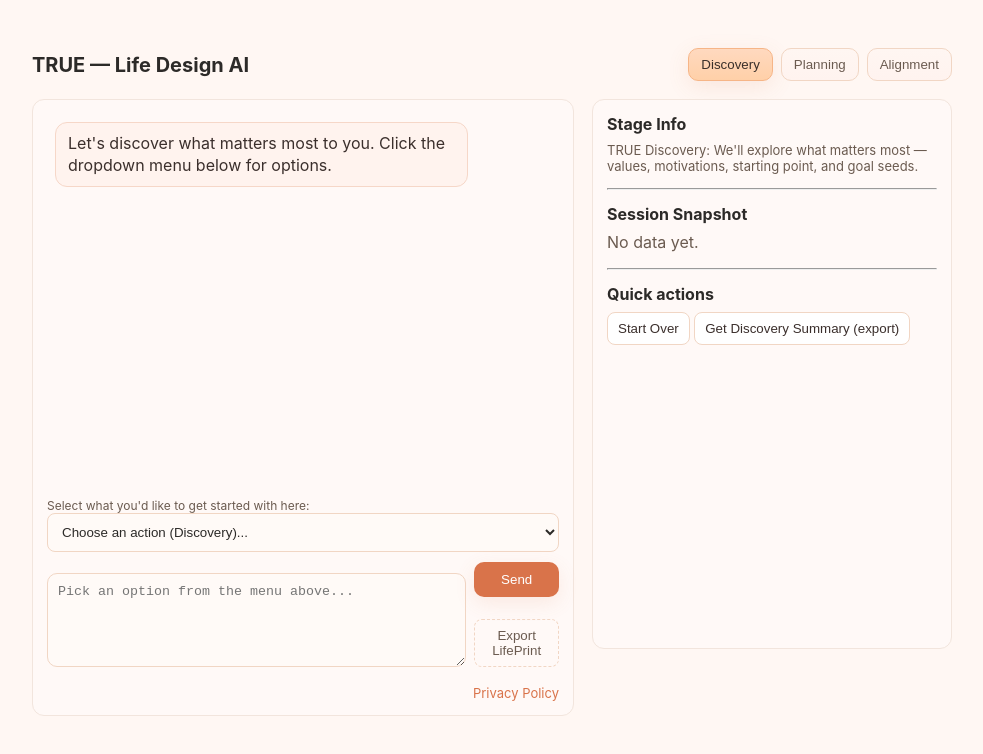
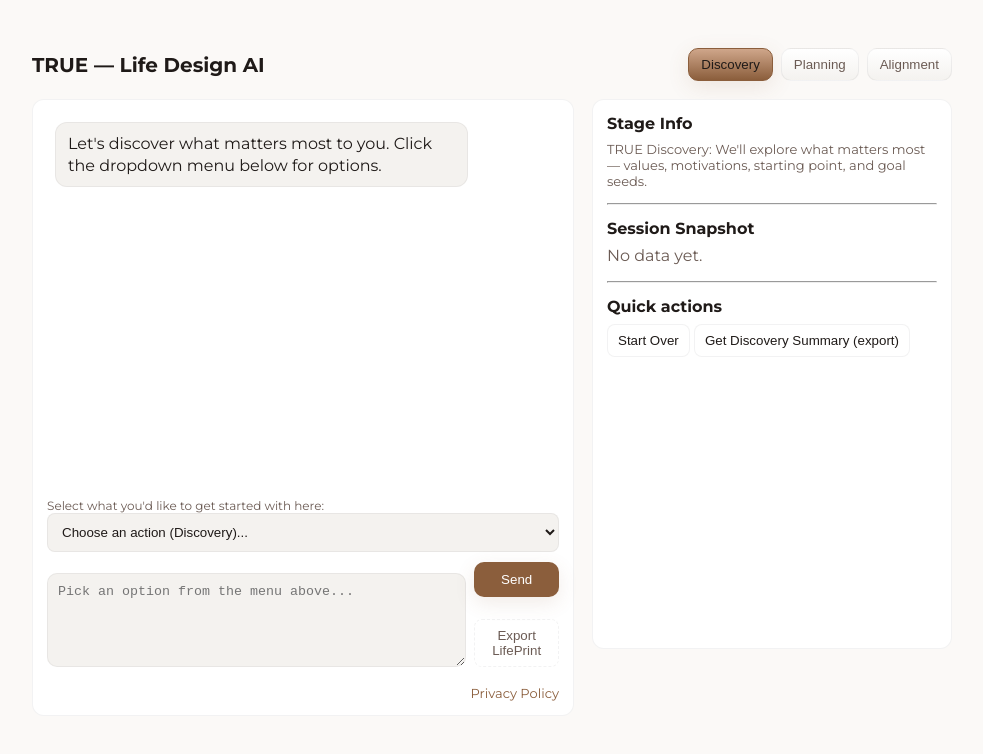
Before and after one commit to TrueDesignMethod/true-design-bots, a website: page public/index.html in a window 1280 px wide. Shown: the whole page, without its empty margins (148-1131 px from the left). Drawn offline with Linux system fonts and the light colour scheme; no server answers.

Commit message:
Update index.html

```diff
--- a/public/index.html
+++ b/public/index.html
@@ -4,46 +4,166 @@
 <head>
   <meta charset="utf-8" />
   <meta name="viewport" content="width=device-width,initial-scale=1" />
+
+ <!-- Montserrat -->
+<link href="https://fonts.googleapis.com/css2?family=Montserrat:wght@400;600;700&display=swap" rel="stylesheet">
 <title>TRUE — Life Design</title>
 <style>
   :root{
-      --bg: #fff7f3;           /* warm cream */
-      --panel: #fff9f7;        /* soft panel */
-      --muted: #6b5b50;        /* warm muted brown */
-      --accent: #d9734a;       /* warm orange accent */
-      --accent-2: #f2b880;     /* lighter warm accent */
+    --bg: #fbf9f7;
+    --card: #ffffff;
+    --muted: #6b5b54;
+    --accent: #8b5e3c;
+    --accent-soft: #cfa68a;
+    --text: #1f1a18;
+
+    --controls-bg: #232428;
+    --controls-text: #ffffff;
+    --controls-muted: #d6d6d8;
+    --controls-border: rgba(255,255,255,0.06);
+    --controls-radius: 12px;
+    --controls-padding: 10px 12px;
+
+    --assistant-bubble: #f4f2ef;
+    --user-bubble: #e5d9d0;
+    --input-bg: #f4f2ef;
+    --input-border: rgba(16,18,20,0.05);
+
+    /* preserve geometry value used elsewhere */
     --round: 12px;
   }
-    body { font-family: Inter, system-ui, -apple-system, 'Segoe UI', Roboto, Arial; margin: 0; background: var(--bg); color: #2c2a28; }
+
+  body {
+    font-family: 'Montserrat', Inter, system-ui, -apple-system, 'Segoe UI', Roboto, Arial;
+    margin: 0;
+    background: var(--bg);
+    color: var(--text);
+  }
   .wrap { max-width: 920px; margin: 28px auto; padding: 20px; }
   header { display:flex; justify-content:space-between; align-items:center; gap:16px; }
-    h1 { margin:0; font-size:20px; color: #2c2a28; }
+  h1 { margin:0; font-size:20px; color: var(--text); }
   .stage-controls { display:flex; gap:8px; }
-    .stage-btn { padding:8px 12px; border-radius:10px; background:linear-gradient(180deg,#fff6f2,#fff3ef); border:1px solid #f1d6c4; cursor:pointer; color:var(--muted); }
-    .stage-btn.active { background: linear-gradient(180deg,#ffd9bf,#ffd0a8); border-color: #f6b587; box-shadow: 0 6px 22px rgba(217,115,74,0.12); color:#3a2f2a; }
+
+  .stage-btn {
+    padding:8px 12px;
+    border-radius:10px;
+    background: linear-gradient(180deg, var(--card), var(--assistant-bubble));
+    border:1px solid var(--input-border);
+    cursor:pointer;
+    color: var(--muted);
+  }
+  .stage-btn.active {
+    background: linear-gradient(180deg, var(--accent-soft), var(--accent));
+    border-color: var(--accent);
+    box-shadow: 0 6px 22px rgba(139,94,60,0.12);
+    color: var(--text);
+  }
+
   main { margin-top:18px; display:grid; grid-template-columns: 1fr 360px; gap:18px; }
-    .chat-panel { background:var(--panel); border-radius:var(--round); padding:14px; min-height:520px; border:1px solid #f2e5dd; }
-    .sidebar { background:var(--panel); border-radius:var(--round); padding:14px; border:1px solid #f2e5dd; height:520px; overflow:auto; }
+  .chat-panel {
+    background: var(--card);
+    border-radius:var(--round);
+    padding:14px;
+    min-height:520px;
+    border:1px solid var(--input-border);
+  }
+  .sidebar {
+    background: var(--card);
+    border-radius:var(--round);
+    padding:14px;
+    border:1px solid var(--input-border);
+    height:520px;
+    overflow:auto;
+  }
+
   #messages { height:360px; overflow:auto; padding:8px; display:flex; flex-direction:column; gap:8px; }
   .bubble { max-width:78%; padding:10px 12px; border-radius:12px; line-height:1.35; }
-    .bubble.bot { background:#fff3ee; align-self:flex-start; border:1px solid #f6d7c8; color:#3b2f2c; }
-    .bubble.user { background:var(--accent); color:#fff; align-self:flex-end; }
+  .bubble.bot {
+    background: var(--assistant-bubble);
+    align-self:flex-start;
+    border:1px solid var(--input-border);
+    color: var(--text);
+  }
+  .bubble.user {
+    background: var(--user-bubble);
+    color: var(--text);
+    align-self:flex-end;
+  }
+
   .meta { font-size:12px; color:var(--muted); margin-top:6px; }
   .input-area { display:flex; gap:8px; margin-top:10px; align-items:flex-end; flex-direction:column; }
   .input-row { display:flex; gap:8px; width:100%; align-items:flex-end; }
-    textarea { width:100%; border-radius:10px; padding:10px; border:1px solid #f1d6c4; min-height:72px; resize:vertical; background:#fffaf7; color:#2c2a28; }
-    button.primary { background:var(--accent); color:#fff; border:none; padding:10px 14px; border-radius:10px; cursor:pointer; box-shadow: 0 6px 20px rgba(217,115,74,0.12); }
+
+  textarea {
+    width:100%;
+    border-radius:10px;
+    padding:10px;
+    border:1px solid var(--input-border);
+    min-height:72px;
+    resize:vertical;
+    background: var(--input-bg);
+    color: var(--text);
+  }
+
+  button.primary {
+    background: var(--accent);
+    color: var(--controls-text);
+    border:none;
+    padding:10px 14px;
+    border-radius:10px;
+    cursor:pointer;
+    box-shadow: 0 6px 20px rgba(139,94,60,0.12);
+  }
+
   .options { display:flex; gap:8px; margin-top:8px; flex-wrap:wrap; }
-    .option-btn { background:#fff; border:1px solid #f1d6c4; padding:8px 10px; border-radius:8px; cursor:pointer; color:#3b2f2c; }
+  .option-btn {
+    background: var(--card);
+    border:1px solid var(--input-border);
+    padding:8px 10px;
+    border-radius:8px;
+    cursor:pointer;
+    color:var(--text);
+  }
+
   .loading { font-size:13px; color:var(--muted); }
   .small { font-size:13px; color:var(--muted); }
-    .export-btn { display:block; margin-top:14px; border-radius:8px; padding:8px; border:1px dashed #f1d6c4; background:transparent; cursor:pointer; color:var(--muted); }
-    a.download-link { display:inline-block; margin-top:8px; color:var(--accent-2); background:#fff6f2; padding:8px; border-radius:8px; border:1px solid #f1d6c4; text-decoration:none; }
+
+  .export-btn {
+    display:block;
+    margin-top:14px;
+    border-radius:8px;
+    padding:8px;
+    border:1px dashed var(--input-border);
+    background:transparent;
+    cursor:pointer;
+    color:var(--muted);
+  }
+
+  a.download-link {
+    display:inline-block;
+    margin-top:8px;
+    color:var(--accent-soft);
+    background: var(--card);
+    padding:8px;
+    border-radius:8px;
+    border:1px solid var(--input-border);
+    text-decoration:none;
+  }
+
   pre.snapshot { white-space:pre-wrap; font-family:inherit; color:var(--muted); }
-    select#starter-select { width:100%; padding:10px; border-radius:8px; border:1px solid #f1d6c4; background:#fffaf7; color:#2c2a28; }
+  select#starter-select {
+    width:100%;
+    padding:10px;
+    border-radius:8px;
+    border:1px solid var(--input-border);
+    background: var(--input-bg);
+    color: var(--text);
+  }
+
   .privacy { margin-top:10px; font-size:13px; }
   .privacy a { color:var(--accent); text-decoration:none; }
 </style>
+
 </head>
 <body>
   <div class="wrap">
```
Lines whose indentation alone changed are shown as unchanged.
